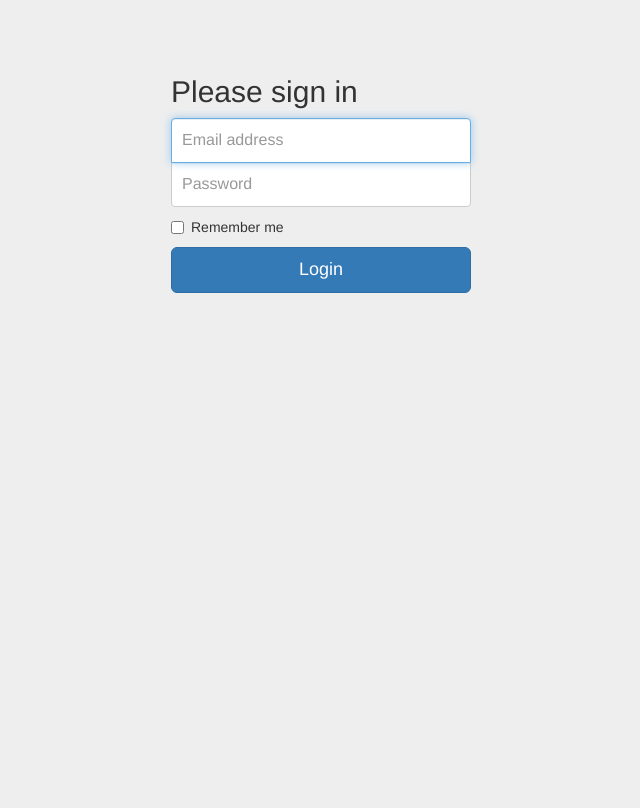
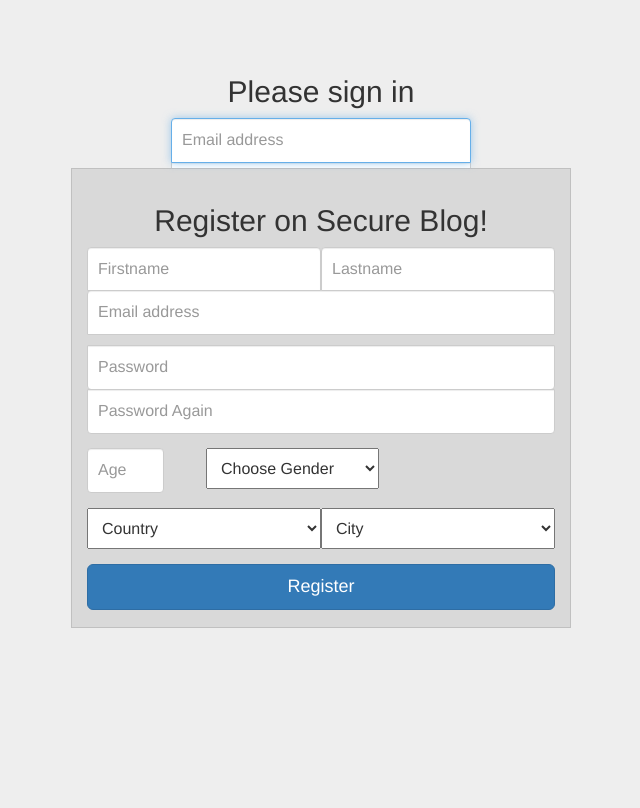
Before and after one commit to al-saffar/SecureBlog, a PHP site: page / in a window 1280 px wide. Shown: the whole page, without its empty margins (319-959 px from the left). Before the commit the page ends 293 px from the top, so only its background shows below. Run offline with PHP 8.4, Linux system fonts and the light colour scheme; some libraries are stand-ins or nearby versions.

Commit message:
register GUI done

```diff
--- /dev/null
+++ b/css/forms.css
@@ -0,0 +1,91 @@
+body {
+  padding-top: 40px;
+  padding-bottom: 40px;
+  background-color: #eee;
+}
+
+.form-signin {
+  max-width: 330px;
+  padding: 15px;
+  margin: 0 auto;
+}
+.form-signin .form-signin-heading,
+.form-signin .checkbox {
+  margin-bottom: 10px;
+  text-align:center;
+}
+.form-signin .checkbox {
+  font-weight: normal;
+}
+.form-signin .form-control {
+  position: relative;
+  height: auto;
+  -webkit-box-sizing: border-box;
+     -moz-box-sizing: border-box;
+          box-sizing: border-box;
+  padding: 10px;
+  font-size: 16px;
+}
+.form-signin .form-control:focus {
+  z-index: 2;
+}
+.form-signin input[type="email"] {
+  margin-bottom: -1px;
+  border-bottom-right-radius: 0;
+  border-bottom-left-radius: 0;
+}
+.form-signin input[type="password"] {
+  margin-bottom: 10px;
+  border-top-left-radius: 0;
+  border-top-right-radius: 0;
+}
+
+.form-register {
+  min-width:100%;
+  padding: 15px;
+  margin: 0 auto;
+}
+.form-register .form-register-heading,
+.form-register .checkbox {
+  margin-bottom: 10px;
+  text-align:center;
+}
+.form-register .checkbox {
+  font-weight: normal;
+}
+.form-register .form-control {
+
+  height: auto;
+  -webkit-box-sizing: border-box;
+     -moz-box-sizing: border-box;
+          box-sizing: border-box;
+  padding: 10px;
+  font-size: 16px;
+}
+.form-register .form-control:focus {
+  z-index: 2;
+}
+.form-register input[type="text"] {
+  margin-bottom: -1px;
+  border-bottom-right-radius: 0;
+  border-bottom-left-radius: 0;
+}
+.form-register input[type="email"] {
+  margin-bottom: 10px;
+  border-bottom-right-radius: 0;
+  border-bottom-left-radius: 0;
+}
+.form-register input[type="password"] {
+  margin-bottom: -1px;
+  border-top-left-radius: 0;
+  border-top-right-radius: 0;
+}
+
+.form-register select{
+    height: auto;
+    -webkit-box-sizing: border-box;
+       -moz-box-sizing: border-box;
+            box-sizing: border-box;
+    padding: 10px;
+    font-size: 16px;
+}
--- a/css/signin.css
+++ /dev/null
@@ -1,40 +0,0 @@
-body {
-  padding-top: 40px;
-  padding-bottom: 40px;
-  background-color: #eee;
-}
-
-.form-signin {
-  max-width: 330px;
-  padding: 15px;
-  margin: 0 auto;
-}
-.form-signin .form-signin-heading,
-.form-signin .checkbox {
-  margin-bottom: 10px;
-}
-.form-signin .checkbox {
-  font-weight: normal;
-}
-.form-signin .form-control {
-  position: relative;
-  height: auto;
-  -webkit-box-sizing: border-box;
-     -moz-box-sizing: border-box;
-          box-sizing: border-box;
-  padding: 10px;
-  font-size: 16px;
-}
-.form-signin .form-control:focus {
-  z-index: 2;
-}
-.form-signin input[type="email"] {
-  margin-bottom: -1px;
-  border-bottom-right-radius: 0;
-  border-bottom-left-radius: 0;
-}
-.form-signin input[type="password"] {
-  margin-bottom: 10px;
-  border-top-left-radius: 0;
-  border-top-right-radius: 0;
-}
--- a/index.php
+++ b/index.php
@@ -22,7 +22,7 @@ sec_session_start();
     <link href="css/bootstrap.min.css" rel="stylesheet">
 
     <!-- Custom styles for this template -->
-    <link href="css/signin.css" rel="stylesheet">
+    <link href="css/forms.css" rel="stylesheet">
 
 
     <!-- HTML5 shim and Respond.js for IE8 support of HTML5 elements and media queries -->
@@ -48,7 +48,7 @@ sec_session_start();
         <h2 class="form-signin-heading">Please sign in</h2>
         <label for="mail" class="sr-only">Email address</label>
         <input type="email" id="mail" class="form-control" name="mail" placeholder="Email address" required autofocus>
-        <label for="mail" class="sr-only">Password</label>
+        <label for="password" class="sr-only">Password</label>
         <input type="password" id="password" name="password" class="form-control" placeholder="Password" required>
         <div class="checkbox">
           <label>
@@ -58,6 +58,52 @@ sec_session_start();
         <input class="btn btn-lg btn-primary btn-block" type="button" value="Login" onclick="formhash(this.form, this.form.password);" />
         </form>
 
+        <div style="position:relative;margin:auto auto;width:500px;height:460px; top:-140px; text-align:center;background:#d9d9d9;border: 1px solid #c0c0c0;">
+
+            <form class="form-register" role="form" action="functions/login.php" method="post">
+                <h2 class="">Register on Secure Blog!</h2>
+
+                <div style="display:table; width:100%;">
+                <input type="text" id="firstname" name="firstname" style="width:50%;display:table-cell;" class="form-control" placeholder="Firstname" required>
+                <input type="text" id="lastname" name="lastname" style="width:50%;display:table-cell;" class="form-control" placeholder="Lastname" required>
+                </div>
+
+                <label for="mail" class="sr-only">Email address</label>
+                <input type="email" id="mail" class="form-control" name="mail" placeholder="Email address" required autofocus>
+
+                <label for="password" class="sr-only">Password</label>
+                <input type="password" id="password" name="password" class="form-control" placeholder="Password" required>
+                <label for="passwordAgain" class="sr-only">Password again</label>
+                <input type="password" id="password" name="passwordAgain" class="form-control" placeholder="Password Again" required>
+
+                <div style="margin-top:15px;display:table;">
+                    <input type="number" id="age" name="age" style="width:20%;display:table-cell;float:left" class="form-control" placeholder="Age" required>
+
+                    <select style="display:table-cell;width:45%;position:relative;left:-25px;">
+                        <option value="0" style="color:grey;">Choose Gender</option>
+                        <option value="1">Male</option>
+                        <option value="2">Female</option>
+                    </select>
+                </div>
+
+                <div style="margin-top:15px;display:table;width:100%">
+                    <select style="display:table-cell;width:50%;">
+                        <option value="0" style="color:grey;">Country</option>
+                        <option value="1">Denmark</option>
+                        <option value="2">Germany</option>
+                    </select>
+
+                    <select style="display:table-cell;width:50%;">
+                        <option value="0" style="color:grey;">City</option>
+                        <option value="1">Frederikssund</option>
+                        <option value="2">København</option>
+                    </select>
+                </div>
+
+                <input class="btn btn-lg btn-primary btn-block" style="margin-top:15px;" type="button" value="Register" onclick="formhash(this.form, this.form.password);" />
+            </form>
+
+        </div>
     </div> <!-- /container -->
 
 
```
Also changed, not shown: nbproject/private/private.xml (+5 -5 lines).
